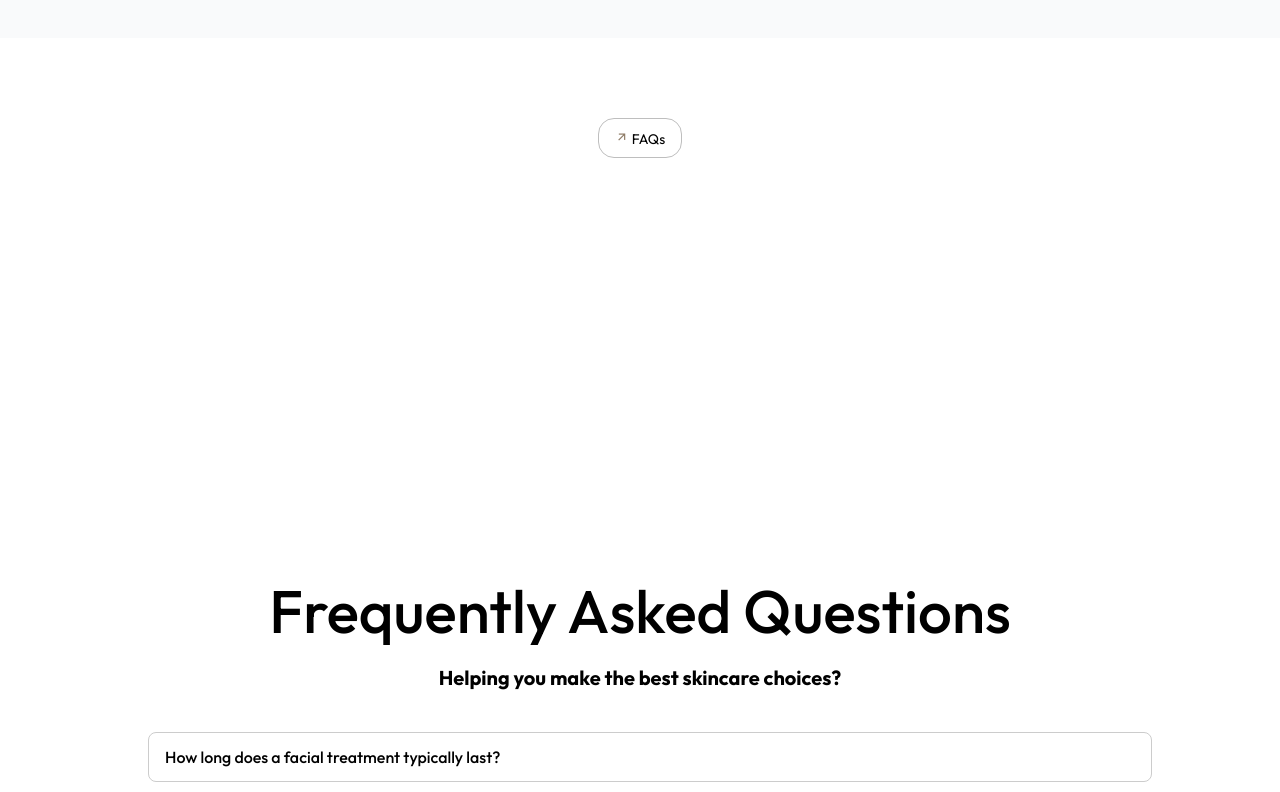
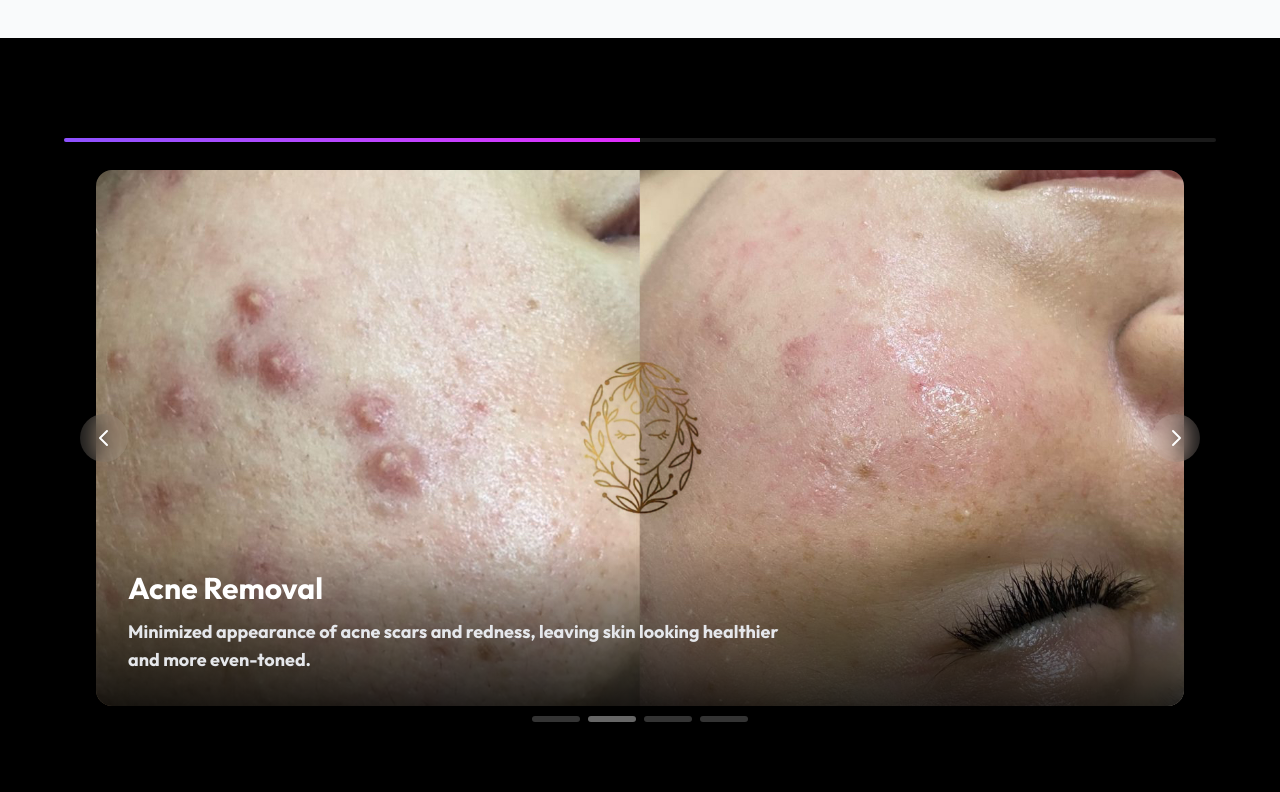
Before and after one commit to shiftcode-lb/skinCareByZahraa, a React (Vite) app in the folder frontend/: page / in a window 1280 px wide. Shown: the part 1320-2112 px from the top of the page. Built offline with nearby package versions, Linux system fonts and the light colour scheme.

Commit message:
added results section

```diff
--- a/frontend/src/components/Results.jsx
+++ b/frontend/src/components/Results.jsx
@@ -1,11 +1,172 @@
-import React from 'react'
+import React, { useState, useEffect, useRef } from "react";
+import acne1 from "../assets/images/results/acne1.jpg";
+import acne2 from "../assets/images/results/acne2.jpg";
+import hydrafacial1 from "../assets/images/results/hydrafacial1.jpg";
+import hydrafacial2 from "../assets/images/results/hydrafacial2.jpg";
 
-const Results = () => {
-return (
-    <div>
 
+export default function Result() {
+  const slides = [
+  {
+    title: "Acne Removal",
+    description:
+      "Noticeably clearer skin with reduced breakouts and a smoother overall texture.",
+    image: acne1,
+    // overlay: "from-violet-500/40 to-purple-500/40",
+  },
+  {
+    title: "Acne Removal",
+    description:
+      "Minimized appearance of acne scars and redness, leaving skin looking healthier and more even-toned.",
+    image: acne2,
+    // overlay: "from-fuchsia-500/40 to-pink-500/40",
+  },
+  {
+    title: "HydraFacial",
+    description:
+      "Deeply hydrated skin with improved elasticity and a radiant, refreshed glow.",
+    image: hydrafacial1,
+    // overlay: "from-pink-500/40 to-rose-500/40",
+  },
+  {
+    title: "HydraFacial",
+    description:
+      "Pores appear cleaner and smaller, while fine lines and dullness are visibly reduced.",
+    image: hydrafacial2,
+    // overlay: "from-pink-500/40 to-rose-500/40",
+  },
+];
+
+
+  const [current, setCurrent] = useState(0);
+  const touchStartX = useRef(0);
+  const touchEndX = useRef(0);
+  const autoAdvanceTimer = useRef(null);
+
+  const resetAutoAdvance = () => {
+    if (autoAdvanceTimer.current) clearInterval(autoAdvanceTimer.current);
+    autoAdvanceTimer.current = setInterval(() => {
+      nextSlide();
+    }, 5000);
+  };
+
+  useEffect(() => {
+    resetAutoAdvance();
+    return () => clearInterval(autoAdvanceTimer.current);
+  }, [current]);
+
+  const nextSlide = () => {
+    setCurrent((prev) => (prev + 1) % slides.length);
+  };
+
+  const prevSlide = () => {
+    setCurrent((prev) => (prev - 1 + slides.length) % slides.length);
+  };
+
+  const handleSwipe = () => {
+    const diff = touchStartX.current - touchEndX.current;
+    if (Math.abs(diff) > 50) {
+      if (diff > 0) nextSlide();
+      else prevSlide();
+    }
+  };
+
+  return (
+    <div className="bg-black min-h-screen flex items-center justify-center overflow-hidden p-4 sm:p-8 relative">
+      {/* Background effects */}
+      <div className="fixed inset-0 -z-10">
+        <div className="absolute inset-0 bg-gradient-to-br from-violet-900/20 via-purple-900/20 to-fuchsia-900/20" />
+        <div className="absolute top-1/4 left-1/4 w-48 h-48 sm:w-96 sm:h-96 bg-violet-500/10 rounded-full filter blur-3xl" />
+        <div className="absolute bottom-1/4 right-1/4 w-48 h-48 sm:w-96 sm:h-96 bg-fuchsia-500/10 rounded-full filter blur-3xl" />
+      </div>
+
+      <div className="w-full max-w-6xl mx-auto relative">
+        {/* Progress bar */}
+        <div className="absolute top-0 left-0 right-0 h-1 bg-white/10 rounded-full overflow-hidden z-20">
+          <div
+            className="progress-bar absolute top-0 left-0 h-full bg-gradient-to-r from-violet-500 to-fuchsia-500 transition-all duration-500"
+            style={{ width: `${((current + 1) / slides.length) * 100}%` }}
+          />
+        </div>
+
+        {/* Nav buttons */}
+        <button
+          className="nav-button absolute left-2 sm:left-4 top-1/2 -translate-y-1/2 w-10 h-10 sm:w-12 sm:h-12 rounded-full flex items-center justify-center z-20 text-white bg-white/10 backdrop-blur-md hover:bg-white/20 hover:scale-110 active:scale-95 transition"
+          onClick={prevSlide}
+        >
+          <svg className="w-5 h-5 sm:w-6 sm:h-6" fill="none" stroke="currentColor" viewBox="0 0 24 24">
+            <path strokeLinecap="round" strokeLinejoin="round" strokeWidth="2" d="M15 19l-7-7 7-7" />
+          </svg>
+        </button>
+
+        <button
+          className="nav-button absolute right-2 sm:right-4 top-1/2 -translate-y-1/2 w-10 h-10 sm:w-12 sm:h-12 rounded-full flex items-center justify-center z-20 text-white bg-white/10 backdrop-blur-md hover:bg-white/20 hover:scale-110 active:scale-95 transition"
+          onClick={nextSlide}
+        >
+          <svg className="w-5 h-5 sm:w-6 sm:h-6" fill="none" stroke="currentColor" viewBox="0 0 24 24">
+            <path strokeLinecap="round" strokeLinejoin="round" strokeWidth="2" d="M9 5l7 7-7 7" />
+          </svg>
+        </button>
+
+        {/* Slides */}
+        <div
+          className="carousel-track relative h-[400px] sm:h-[500px] md:h-[600px] overflow-hidden"
+          onTouchStart={(e) => (touchStartX.current = e.changedTouches[0].screenX)}
+          onTouchEnd={(e) => {
+            touchEndX.current = e.changedTouches[0].screenX;
+            handleSwipe();
+          }}
+        >
+          {slides.map((slide, index) => {
+            let classes =
+              "carousel-item absolute top-0 left-0 w-full h-full opacity-0 scale-90 translate-z-[-200px] transition-all duration-500";
+
+            if (index === current) {
+              classes = "carousel-item active absolute top-0 left-0 w-full h-full opacity-100 scale-100 translate-z-0";
+            } else if (index === (current + 1) % slides.length) {
+              classes = "carousel-item next absolute top-0 left-0 w-full h-full opacity-70 scale-90 translate-x-full -z-10";
+            } else if (index === (current - 1 + slides.length) % slides.length) {
+              classes = "carousel-item prev absolute top-0 left-0 w-full h-full opacity-70 scale-90 -translate-x-full -z-10";
+            }
+
+            return (
+              <div key={index} className={classes}>
+                <div className="w-full h-full p-4 sm:p-8">
+                  <div className="w-full h-full rounded-xl sm:rounded-2xl overflow-hidden relative group">
+                    <img
+                      src={slide.image}
+                      alt={slide.title}
+                      className="absolute inset-0 w-full h-full object-cover transition-transform duration-500 group-hover:scale-110"
+                    />
+                    <div className={`absolute inset-0 bg-gradient-to-br ${slide.overlay} mix-blend-overlay`} />
+                    <div className="absolute inset-x-0 bottom-0 p-4 sm:p-8 bg-gradient-to-t from-black/80 via-black/40 to-transparent">
+                      <h3 className="text-white text-xl sm:text-2xl md:text-3xl font-bold mb-2 sm:mb-3">
+                        {slide.title}
+                      </h3>
+                      <p className="text-gray-200 text-sm sm:text-base md:text-lg max-w-2xl">
+                        {slide.description}
+                      </p>
+                    </div>
+                  </div>
+                </div>
+              </div>
+            );
+          })}
+        </div>
+
+        {/* Indicators */}
+        <div className="absolute bottom-2 sm:bottom-4 left-1/2 -translate-x-1/2 flex gap-1 sm:gap-2 z-20">
+          {slides.map((_, index) => (
+            <button
+              key={index}
+              onClick={() => setCurrent(index)}
+              className={`w-8 sm:w-12 h-1 sm:h-1.5 rounded-full transition-colors ${
+                index === current ? "bg-white/40" : "bg-white/20 hover:bg-white/60"
+              }`}
+            />
+          ))}
+        </div>
+      </div>
     </div>
-)
+  );
 }
-
-export default Results
--- a/frontend/src/pages/Home.jsx
+++ b/frontend/src/pages/Home.jsx
@@ -6,6 +6,7 @@ import FAQ from '../components/FAQ'
 import Workshop from '../components/Workshop'
 import Feedbacks from '../components/Feedbacks'
 import Map from '../components/Map'
+import Result from '../components/Results'
 
 const Home = () => {
   return (
@@ -15,6 +16,7 @@ const Home = () => {
       subtitle="asdasdadasahjdyjuashdikujasuhjdajkbghdad"
       />
       <Feedbacks/>
+      <Result/>
       <FAQ/>
       <Workshop/>
       <Map/>
```
